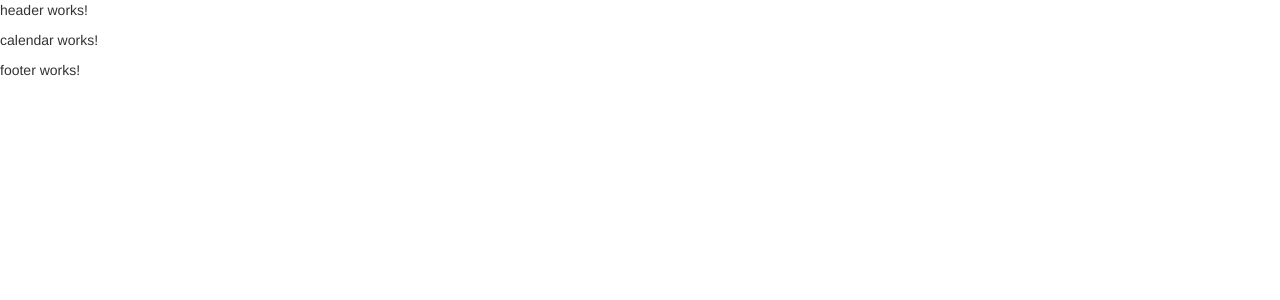
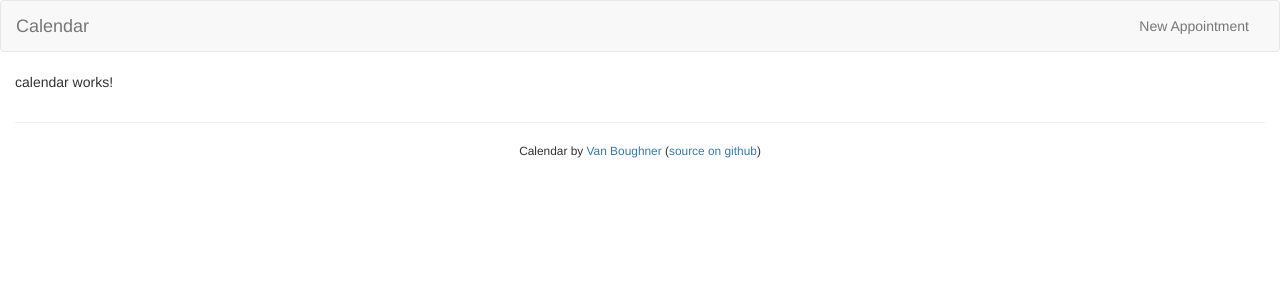
Before and after one commit to vboughner/calendar, an Angular app: page / in a window 1280 px wide. Shown: the top 300 px of the page. Built offline with nearby package versions, Linux system fonts and the light colour scheme.

Commit message:
added html for a simple navbar and a footer, added a simple unit test for header content

```diff
--- a/src/app/app.component.html
+++ b/src/app/app.component.html
@@ -1,3 +1,5 @@
 <app-header></app-header>
-<app-calendar></app-calendar>
-<app-footer></app-footer>
+<div class="container-fluid">
+  <app-calendar></app-calendar>
+  <app-footer></app-footer>
+</div>
--- a/src/app/footer/footer.component.html
+++ b/src/app/footer/footer.component.html
@@ -1,3 +1,9 @@
-<p>
-  footer works!
-</p>
+<div class="row">
+  <div class="col-sm-12">
+    <hr/>
+    <p class="text-center small">
+      Calendar by <a href="https://www.linkedin.com/in/vboughner">Van Boughner</a>
+      (<a href="https://github.com/vboughner/calendar">source on github</a>)
+    </p>
+  </div>
+</div>
--- a/src/app/header/header.component.html
+++ b/src/app/header/header.component.html
@@ -1,3 +1,17 @@
-<p>
-  header works!
-</p>
+<nav class="navbar navbar-default">
+  <div class="container-fluid">
+    <div class="navbar-header">
+      <button type="button" class="navbar-toggle" data-toggle="collapse" data-target="#navbar-collapse-1">
+        <span class="icon-bar"></span>
+        <span class="icon-bar"></span>
+        <span class="icon-bar"></span>
+      </button>
+      <a class="navbar-brand">Calendar</a>
+    </div>
+    <div class="collapse navbar-collapse" id="navbar-collapse-1">
+      <ul class="nav navbar-nav navbar-right">
+        <li><a>New Appointment</a></li>
+      </ul>
+    </div>
+  </div>
+</nav>
```
Also changed, not shown: 1 other file (tests, documents, lock files or other folders).
